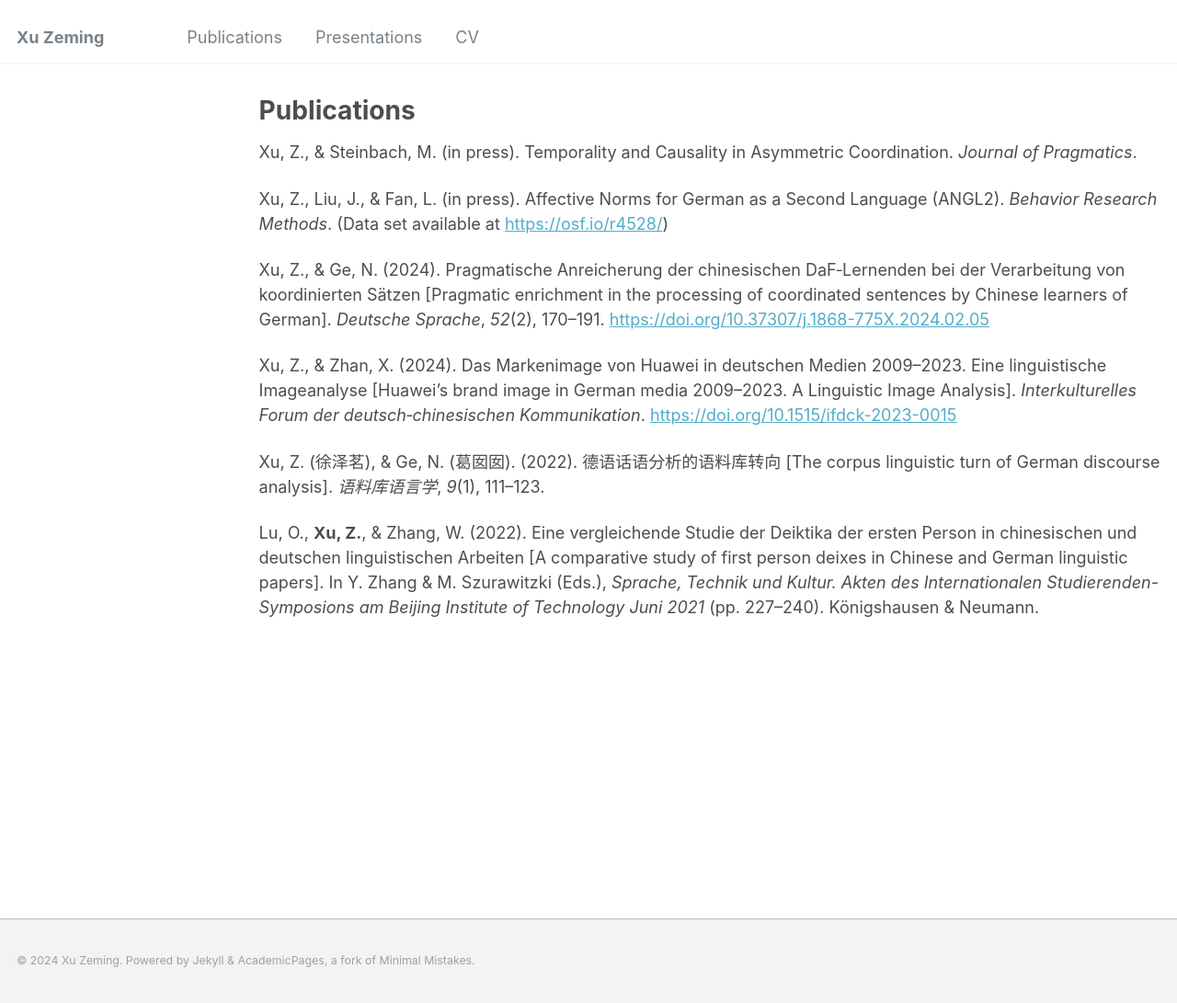
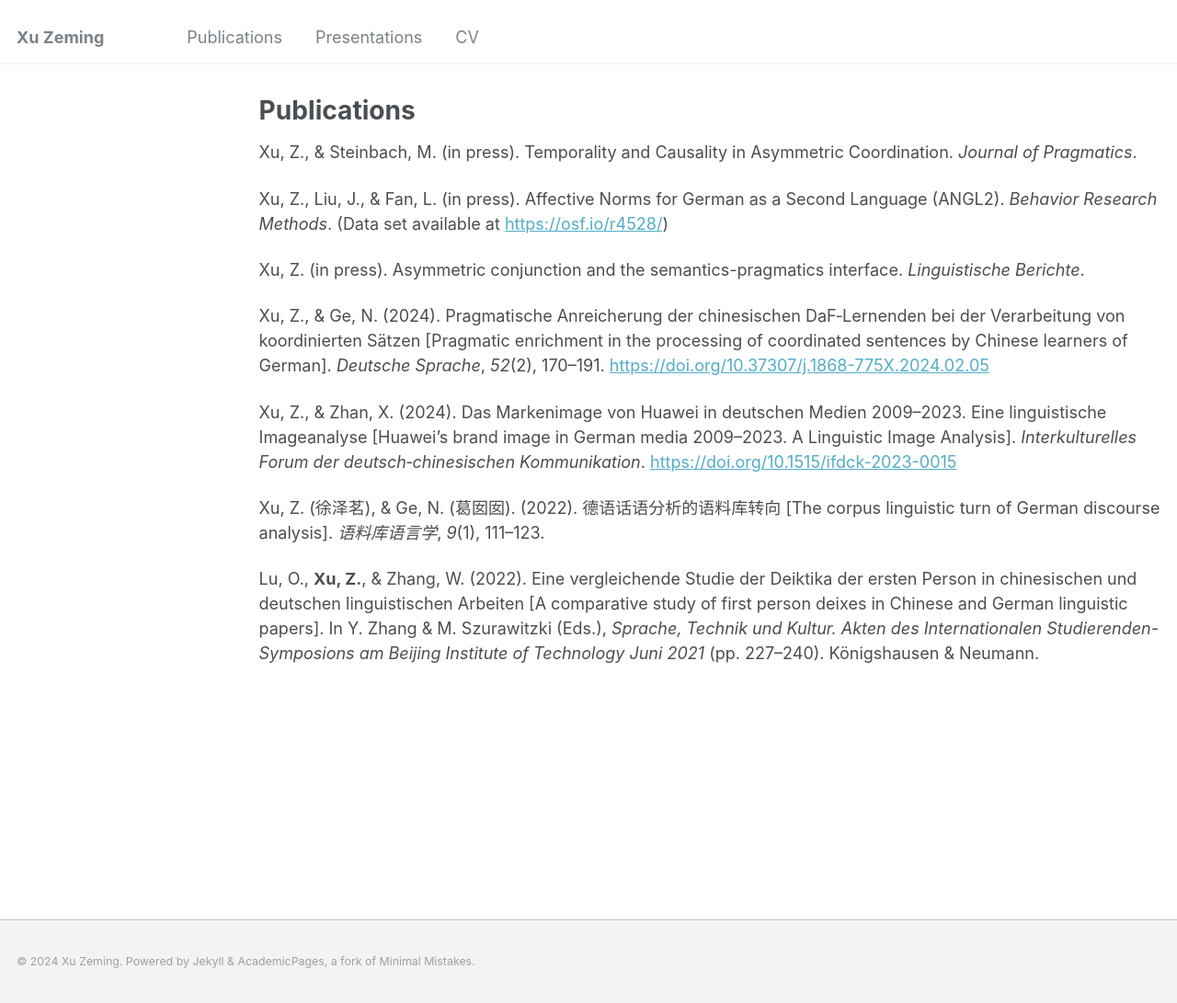
Before and after one commit to xu-zeming/xu-zeming.github.io, a Jekyll site: the page built from _pages/publications.md, in a window 1280 px wide and 1091 px high. Shown: the whole window at 92% size. Built offline with Jekyll 4.4.1, drawn with Linux system fonts in a browser that asks for light colours.

Commit message:
modified:   _pages/publications.md

```diff
--- a/_pages/publications.md
+++ b/_pages/publications.md
@@ -9,6 +9,8 @@ Xu, Z., & Steinbach, M. (in press). Temporality and Causality in Asymmetric Coor
 
 Xu, Z., Liu, J., & Fan, L. (in press). Affective Norms for German as a Second Language (ANGL2). *Behavior Research Methods*. (Data set available at [https://osf.io/r4528/](https://osf.io/r4528/))
 
+Xu, Z. (in press). Asymmetric conjunction and the semantics-pragmatics interface. *Linguistische Berichte*.
+
 Xu, Z., & Ge, N. (2024). Pragmatische Anreicherung der chinesischen DaF‐Lernenden bei der Verarbeitung von koordinierten Sätzen [Pragmatic enrichment in the processing of coordinated sentences by Chinese learners of German]. *Deutsche Sprache*, *52*(2), 170–191. [https://doi.org/10.37307/j.1868-775X.2024.02.05](https://doi.org/10.37307/j.1868-775X.2024.02.05)
 
 Xu, Z., & Zhan, X. (2024). Das Markenimage von Huawei in deutschen Medien 2009–2023. Eine linguistische Imageanalyse [Huawei's brand image in German media 2009–2023. A Linguistic Image Analysis]. *Interkulturelles Forum der deutsch‐chinesischen Kommunikation*. [https://doi.org/10.1515/ifdck-2023-0015](https://doi.org/10.1515/ifdck-2023-0015)
```
